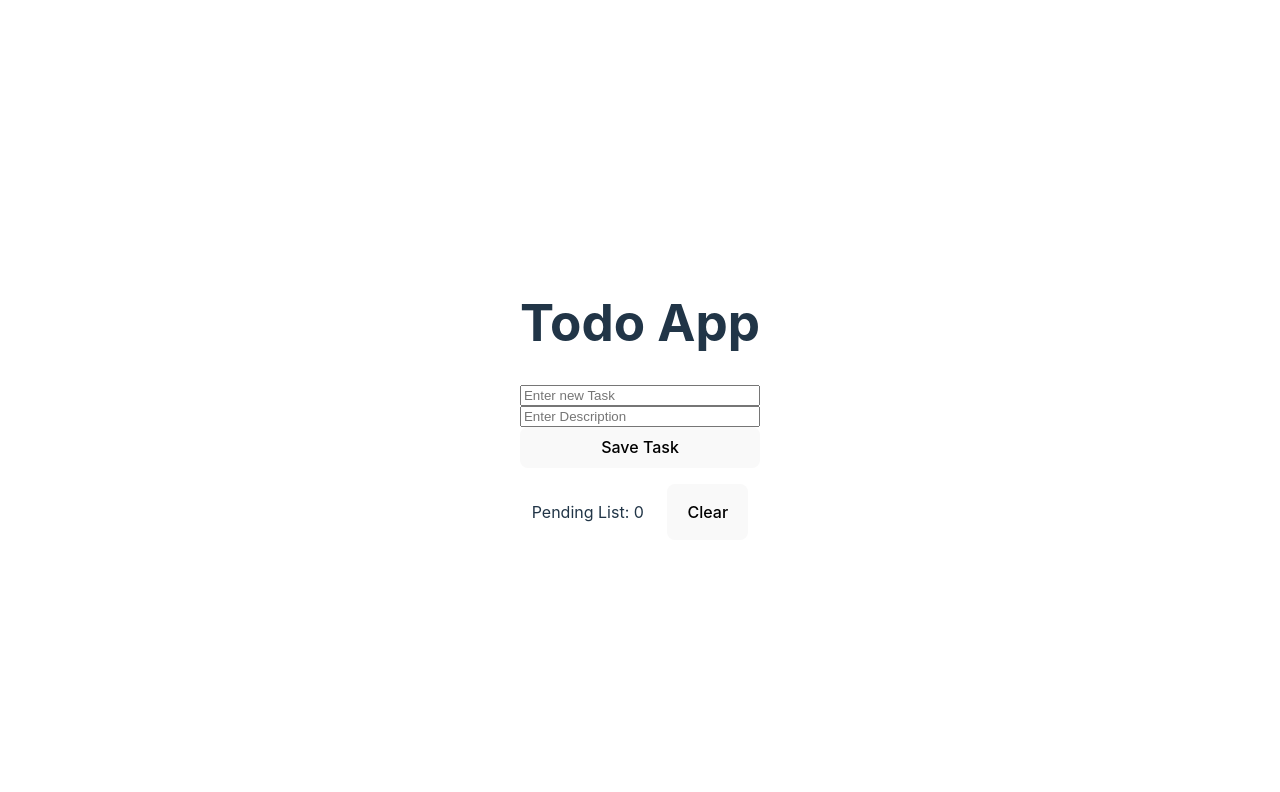
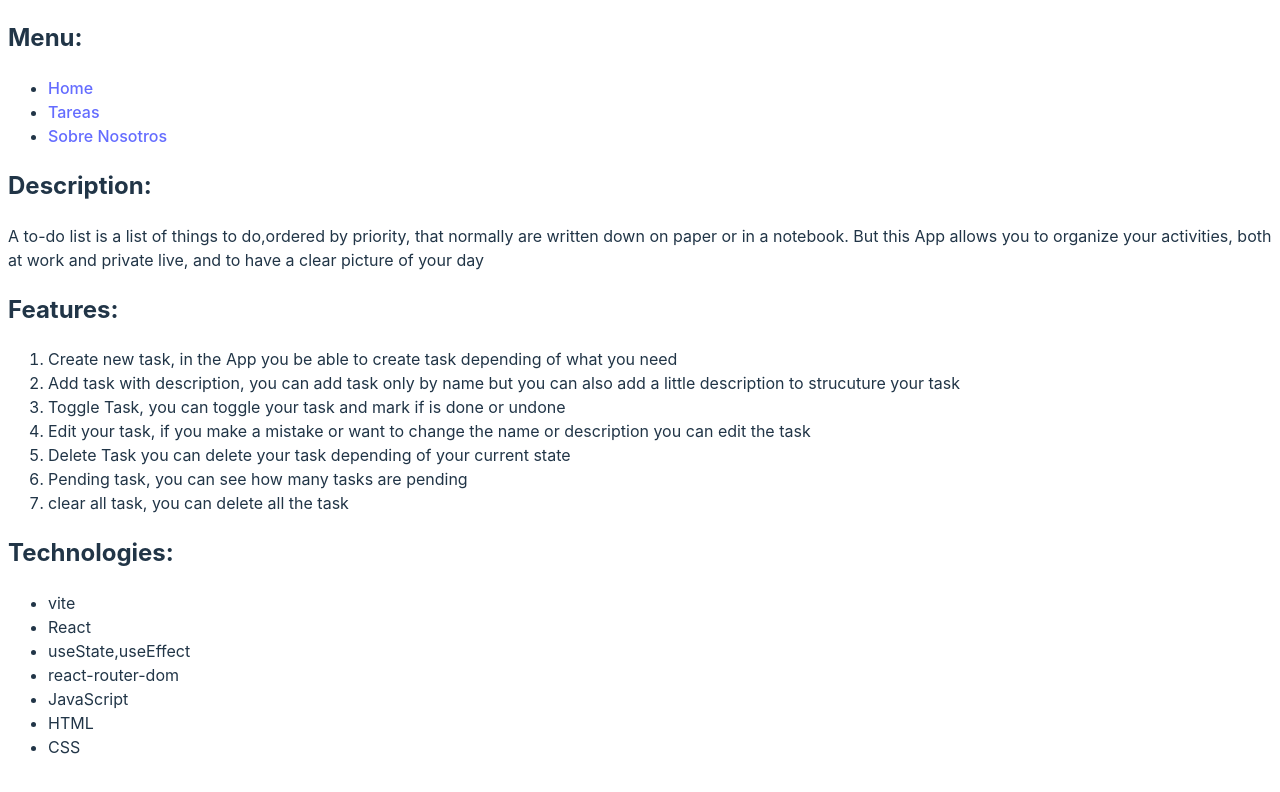
Before and after one commit to CEstradaSierra/Nueva-Todo-List, a React (Vite) app: page /sobre-nosotros in a window 1280 px wide. Shown: the top 792 px of the page. Built offline with nearby package versions, Linux system fonts and the light colour scheme.

Commit message:
agrego lazy loading a las paginas

```diff
--- a/package.json
+++ b/package.json
@@ -13,6 +13,7 @@
     "react": "^18.2.0",
     "react-dom": "^18.2.0",
     "react-hook-form": "^7.45.0",
+    "react-router-dom": "^6.14.1",
     "uuidv4": "^6.2.13"
   },
   "devDependencies": {
--- a/src/App.css
+++ b/src/App.css
@@ -1,8 +1,17 @@
-#root {
+/* #root {
   max-width: 1280px;
   margin: 0 auto;
   padding: 2rem;
   text-align: center;
+} */
+.taskList{
+    padding: 2rem;
+    margin: 0 auto;
+    display: flex;
+    flex-direction: column;
+    place-items: center;
+    min-width: 320px;
+    min-height: 100vh;
 }
 
 
@@ -67,3 +76,11 @@ form{
   flex-direction:column;
   justify-content:center;
 }
+
+.Home{
+  display: flex;
+  flex-direction: column;
+  justify-content: center;
+  align-items: center;
+
+}
--- a/src/App.jsx
+++ b/src/App.jsx
@@ -1,18 +1,29 @@
-import './App.css'
-import { Header } from './componentes/Header'
-import { TaskList } from './componentes/TaskList'
-
-
-
+import "./App.css";
+import Menu from "./componentes/Menu";
+import { BrowserRouter, Routes, Route } from "react-router-dom";
+import { TaskList } from "./pages/Tareas";
+import Home from "./pages/Home";
+import SobreNosotros from "./pages/SobreNosotros";
+import { lazy, Suspense } from "react";
 
 function App() {
+  const Tareass = lazy(()=>import("./pages/Tareas"));
+  const SobreNosotros = lazy(() => import("./pages/SobreNosotros"));
+
   return (
-
-    <div className='App'>
-      <Header titleApp={"Todo App"}/>
-      <TaskList />
+    <div className="App">
+      <BrowserRouter>
+          <Menu />
+        <Suspense fallback={<h2>Loading...</h2>}>
+          <Routes>
+            <Route path="/" element={<Home />} />
+            <Route path="/tareas" element={<TaskList />} />
+            <Route path="/sobre-nosotros" element={<SobreNosotros />} />
+          </Routes>
+        </Suspense>
+      </BrowserRouter>
     </div>
-  )
+  );
 }
 
-export default App
+export default App;
--- /dev/null
+++ b/src/componentes/Menu.jsx
@@ -0,0 +1,25 @@
+import { Link } from "react-router-dom"
+
+function Menu() {
+  return (
+    <>
+        <h2>Menu:</h2>
+      <nav>
+        <ul>
+            <li>
+                <Link to={'/'}>Home</Link>
+            </li>
+            <li>
+                <Link to={'/tareas'}>Tareas</Link>
+            </li>
+            <li>
+                <Link to={'/sobre-nosotros'}>Sobre Nosotros</Link>
+            </li>
+        </ul>
+      </nav>
+
+    </>
+  )
+}
+
+export default Menu
--- a/src/index.css
+++ b/src/index.css
@@ -3,15 +3,6 @@
   line-height: 1.5;
   font-weight: 400;
 
-  color-scheme: light dark;
-  color: rgba(255, 255, 255, 0.87);
-  background-color: #242424;
-
-  font-synthesis: none;
-  text-rendering: optimizeLegibility;
-  -webkit-font-smoothing: antialiased;
-  -moz-osx-font-smoothing: grayscale;
-  -webkit-text-size-adjust: 100%;
 }
 
 a {
@@ -23,18 +14,9 @@ a:hover {
   color: #535bf2;
 }
 
-body {
-  margin: 0;
-  display: flex;
-  place-items: center;
-  min-width: 320px;
-  min-height: 100vh;
-}
 
-h1 {
-  font-size: 3.2em;
-  line-height: 1.1;
-}
+
+
 
 button {
   border-radius: 8px;
--- /dev/null
+++ b/src/pages/Home.jsx
@@ -0,0 +1,15 @@
+import { Header } from "../componentes/Header"
+import { Link } from "react-router-dom"
+function Home() {
+  return (
+    <div className="Home">
+        <h1>Welcome to the Application focus on manage your time</h1>
+        <h2>Here you will find the next application:</h2>
+        <Link to={'/tareas'}>
+          <Header titleApp={"Todo-App"}/>
+        </Link>
+    </div>
+  )
+}
+
+export default Home
--- /dev/null
+++ b/src/pages/SobreNosotros.jsx
@@ -0,0 +1,49 @@
+function SobreNosotros() {
+  return (
+    <>
+      <h2>Description:</h2>
+
+      <p>
+        A to-do list is a list of things to do,ordered by priority, that
+        normally are written down on paper or in a notebook. But this App allows
+        you to organize your activities, both at work and private live, and to
+        have a clear picture of your day
+      </p>
+      <h2>Features:</h2>
+      <ol>
+        <li>
+          Create new task, in the App you be able to create task depending of
+          what you need
+        </li>
+        <li>
+          Add task with description, you can add task only by name but you can
+          also add a little description to strucuture your task{" "}
+        </li>
+        <li>
+          Toggle Task, you can toggle your task and mark if is done or undone
+        </li>
+        <li>
+          Edit your task, if you make a mistake or want to change the name or
+          description you can edit the task
+        </li>
+        <li>
+          Delete Task you can delete your task depending of your current state
+        </li>
+        <li>Pending task, you can see how many tasks are pending</li>
+        <li>clear all task, you can delete all the task</li>
+      </ol>
+      <h2>Technologies:</h2>
+      <ul>
+        <li>vite</li>
+        <li>React</li>
+        <li>useState,useEffect</li>
+        <li>react-router-dom</li>
+        <li>JavaScript</li>
+        <li>HTML</li>
+        <li>CSS</li>
+      </ul>
+    </>
+  );
+}
+
+export default SobreNosotros;
--- a/src/componentes/TaskList.jsx
+++ b/src/pages/Tareas.jsx
@@ -1,14 +1,15 @@
-import { TaskCreator } from "./TaskCreator";
-import { Task } from "./Task";
-import { VisibilityControl } from "./VisibilityControl";
+import { TaskCreator } from "../componentes/TaskCreator";
+import { Task } from "../componentes/Task";
+import { VisibilityControl } from "../componentes/VisibilityControl";
 import { useModifyTask } from "../hooks/useModifyTask";
-
+import { Header } from "../componentes/Header";
 
 export const TaskList = () => {
 
   const{taskItems,createNewTask,deleteTask,editTask,toggleTask,ClearAllTask,}=useModifyTask()
   return (
     <div className="taskList">
+      < Header titleApp={"Todo-App"}/>
       <TaskCreator createNewTask={createNewTask}  />
       <ul className="list-main">
         {taskItems.map((task) => (
```
Also changed, not shown: 1 other file (tests, documents, lock files or other folders).
